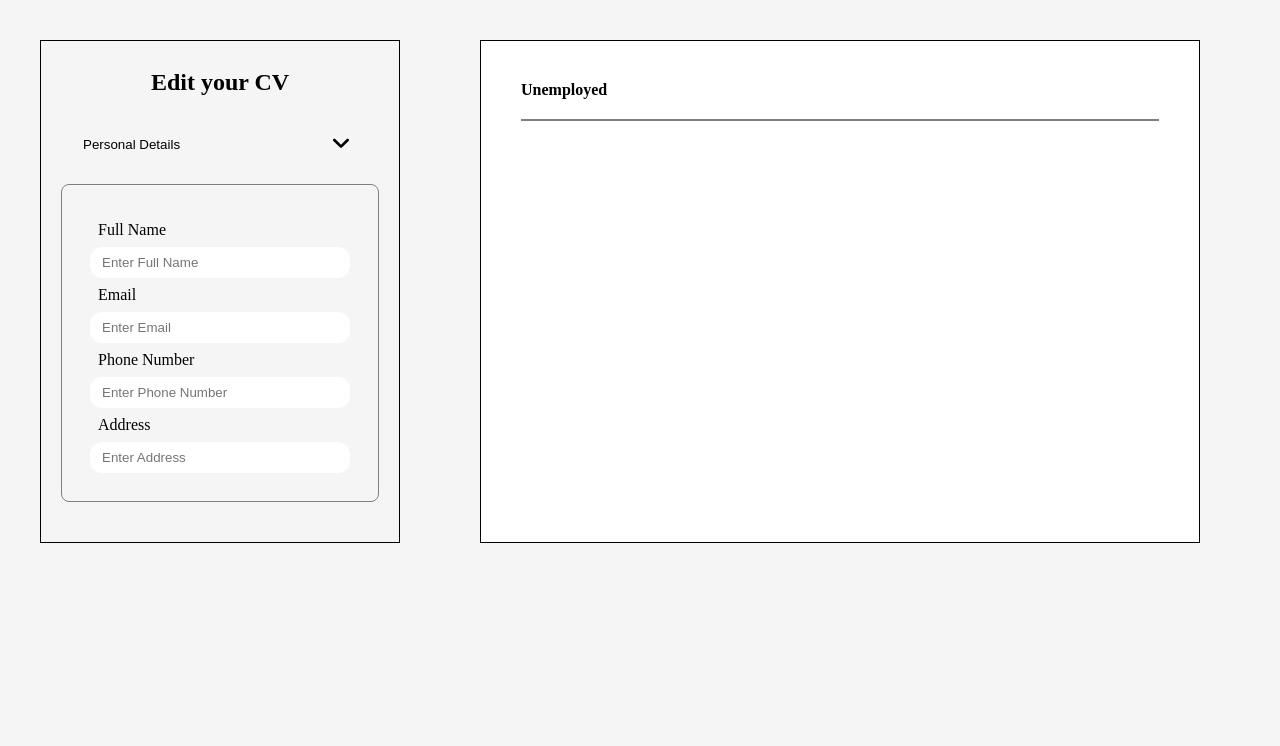
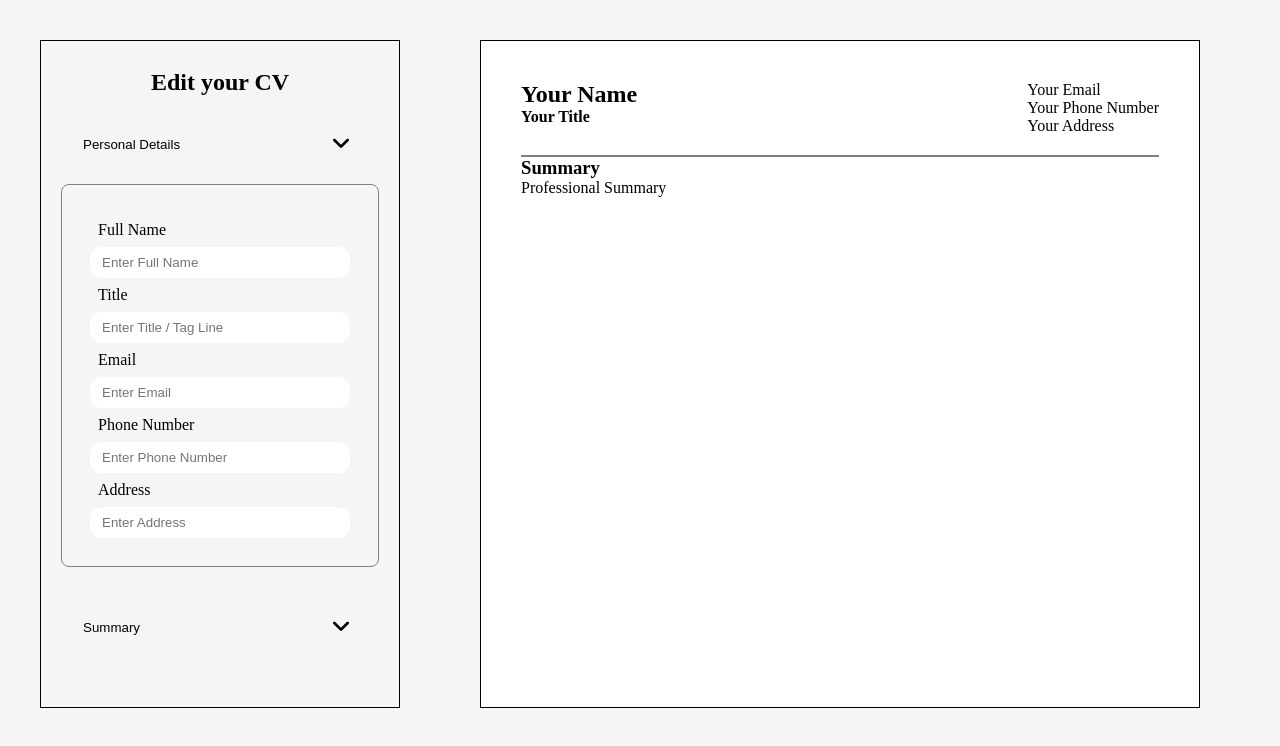
Before and after one commit to MattyMaugeri/cv-application, a React (Vite) app: page / in a window 1280 px wide. Shown: the top 746 px of the page. Built offline with nearby package versions, Linux system fonts and the light colour scheme.

Commit message:
Added Summary display

```diff
--- a/src/App.jsx
+++ b/src/App.jsx
@@ -7,16 +7,21 @@ function App() {
 
   const [formData, setFormData] = useState({
     name: '',
+    title: '',
     email: '',
     phone: '',
     address: ''
   });
 
+  const [summaryData, setSummaryData] = useState('');
+
   return (
     <>
-      <Sidebar formData={formData} setFormData={setFormData}/>
+      <Sidebar
+      formData={formData} setFormData={setFormData}
+      summaryData={summaryData} setSummaryData={setSummaryData}/>
 
-      <Resume formData={formData}/>
+      <Resume formData={formData} summaryData={summaryData}/>
 
     </>
   )
--- a/src/components/main-content/Resume.jsx
+++ b/src/components/main-content/Resume.jsx
@@ -1,12 +1,14 @@
-import Header from "./resume-components/Header"
+import HeaderDisplay from "./resume-components/HeaderDisplay"
+import SummaryDisplay from "./resume-components/SummaryDisplay"
 
-export default function Resume({ formData }) {
+export default function Resume({ formData, summaryData }) {
 
     return (
         <div className="resume-container">
 
-            <Header formData={formData}/>
+            <HeaderDisplay formData={formData}/>
 
+            <SummaryDisplay summaryData={summaryData} />
 
 
         </div>
--- a/src/components/main-content/resume-components/Header.jsx
+++ /dev/null
@@ -1,25 +0,0 @@
-
-export default function Header({ formData }) {
-
-    return (
-        <div className="resume-header">
-
-            <div className="header-left">
-                <h2 className="user-name">{formData.name}</h2>
-
-                <h4 className="job-title">Unemployed</h4>
-            </div>
-
-
-            <div className="header-right">
-                <ul className="contact-list">
-                    <li className="contact-list-item" id="email">{formData.email}</li>
-                    <li className="contact-list-item" id="phone">{formData.phone}</li>
-                    <li className="contact-list-item" id="address">{formData.address}</li>
-                </ul>
-
-            </div>
-
-        </div>
-    )
-}
--- /dev/null
+++ b/src/components/main-content/resume-components/HeaderDisplay.jsx
@@ -0,0 +1,36 @@
+
+export default function HeaderDisplay({ formData }) {
+
+    return (
+        <div className="resume-header">
+
+            <div className="header-left">
+                <h2 className="user-name">
+                    {formData.name <= 0 ? 'Your Name' : formData.name}
+                </h2>
+
+                <h4 className="job-title">
+                    {formData.title <= 0 ? 'Your Title' : formData.title}
+                </h4>
+            </div>
+
+            <div className="header-right">
+                <ul className="contact-list">
+                    <li className="contact-list-item" id="email">
+                        {formData.email.length <= 0 ? 'Your Email' : formData.email}
+                    </li>
+
+                    <li className="contact-list-item" id="phone">
+                        {formData.phone.length <= 0 ? 'Your Phone Number' : formData.phone}
+                    </li>
+
+                    <li className="contact-list-item" id="address">
+                        {formData.address.length <= 0 ? 'Your Address' : formData.address}
+                    </li>
+                </ul>
+
+            </div>
+
+        </div>
+    )
+}
--- /dev/null
+++ b/src/components/main-content/resume-components/SummaryDisplay.jsx
@@ -0,0 +1,14 @@
+
+export default function SummaryDisplay({ summaryData }) {
+
+    return (
+        <div className="resume-summary">
+
+            <h3 className="summary-header">Summary</h3>
+
+            <div className="summary-description">
+                {summaryData.length <= 0 ? 'Professional Summary' : summaryData}
+            </div>
+        </div>
+    )
+}
--- a/src/components/sidebar/Panels/PersonalDetails.jsx
+++ b/src/components/sidebar/Panels/PersonalDetails.jsx
@@ -4,6 +4,10 @@ export default function PersonalDetails({ isToggled, onShow, formData, setFormDa
 
     function handleNameChange(e) {
         setFormData(prev => ({ ...prev, name: e.target.value }));
+    }
+
+    function handleTitleChange(e) {
+        setFormData(prev => ({ ...prev, title: e.target.value }));
     }
 
     function handleEmailChange(e) {
@@ -31,6 +35,13 @@ export default function PersonalDetails({ isToggled, onShow, formData, setFormDa
                         value={formData.name}
                         onChange={handleNameChange}
                         placeholder="Enter Full Name" />
+
+                    <label>Title</label>
+                    <CustomInput
+                        value={formData.title}
+                        onChange={handleTitleChange}
+                        placeholder="Enter Title / Tag Line"
+                    />
 
                     <label>Email</label>
                     <CustomInput
--- a/src/components/sidebar/Panels/Summary.jsx
+++ b/src/components/sidebar/Panels/Summary.jsx
@@ -1,6 +1,10 @@
 import Button from "../Button.jsx";
 
-export default function Summary({ isToggled, onShow }) {
+export default function Summary({ isToggled, onShow, summaryData, setSummaryData }) {
+
+    function handleSummaryChange(e) {
+        setSummaryData(e.target.value);
+    }
 
     return (
         <div className="panels">
@@ -10,7 +14,12 @@ export default function Summary({ isToggled, onShow }) {
 
             {isToggled ? (
                 <div className="panels-content" id="summary-content">
-                    <textarea id="summary-input" placeholder="Enter your summary here"></textarea>
+                    <textarea
+                        id="summary-input"
+                        placeholder="Enter your summary here"
+                        value={summaryData}
+                        onChange={handleSummaryChange}>
+                    </textarea>
 
                     <button id="delete-summary-btn" className="delete-btns">Delete Summary</button>
                 </div>
--- a/src/components/sidebar/Sidebar.jsx
+++ b/src/components/sidebar/Sidebar.jsx
@@ -5,7 +5,7 @@ import Skills from "./Panels/Skills.jsx";
 import Education from "./Panels/Education.jsx";
 import Experience from "./Panels/Experience.jsx";
 
-export default function Sidebar({ formData, setFormData }) {
+export default function Sidebar({ formData, setFormData, summaryData, setSummaryData }) {
     const [activePanel, setActivePanel] = useState(0);
 
 
@@ -20,22 +20,24 @@ export default function Sidebar({ formData, setFormData }) {
                 setFormData={setFormData}
             />
 
-            {/* <Summary
+            <Summary
                 isToggled={activePanel === 1}
                 onShow={() => setActivePanel(1)}
+                summaryData={summaryData}
+                setSummaryData={setSummaryData}
             />
 
-            <Skills
+            {/* <Skills
                 isToggled={activePanel === 2}
                 onShow={() => setActivePanel(2)}
-            />
+            /> */}
 
-            <Education
+            {/* <Education
                 isToggled={activePanel === 3}
                 onShow={() => setActivePanel(3)}
-            />
+            /> */}
 
-            <Experience
+            {/* <Experience
                 isToggled={activePanel === 4}
                 onShow={() => setActivePanel(4)}
             /> */}
```
